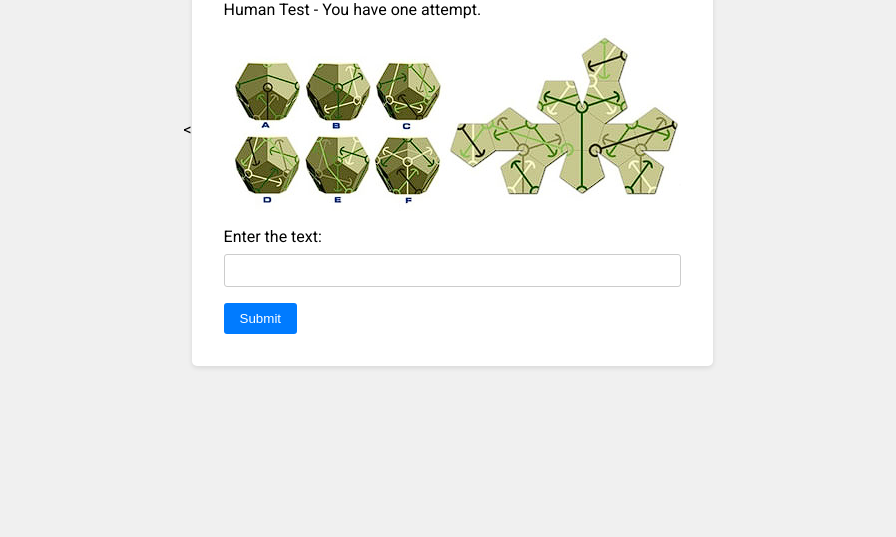
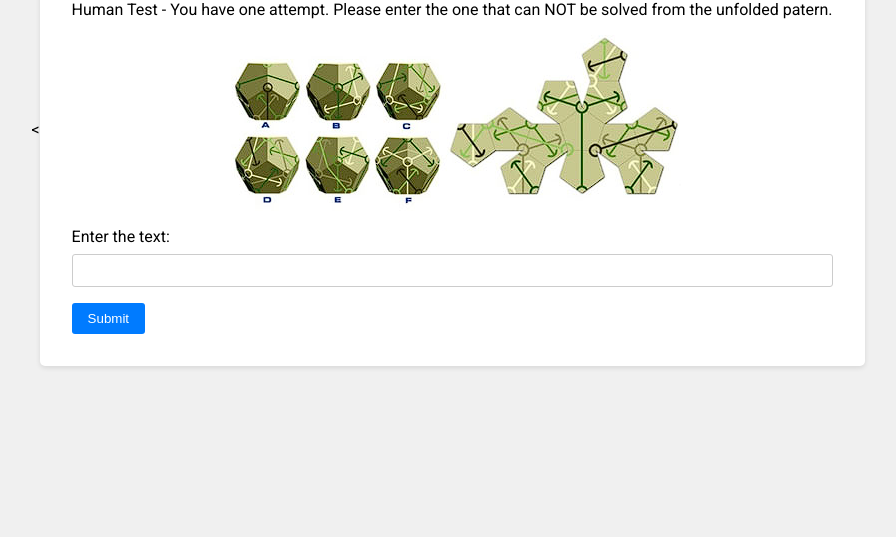
Before and after one commit to Rivercraft911/Rivercraft911.github.io, a plain HTML site: page index.html in a window 1280 px wide. Shown: the part 279-816 px from the top of the page, without its empty margins (192-1088 px from the left). Drawn offline with Linux system fonts and the light colour scheme.

Commit message:
Update index.html

```diff
--- a/index.html
+++ b/index.html
@@ -10,7 +10,7 @@
 <body>
     <div class="container">
         <h1>Captcha</h1>
-        <p>Human Test - You have one attempt.</p>
+        <p>Human Test - You have one attempt. Please enter the one that can NOT be solved from the unfolded patern. </p>
         <div class="captcha">
             <img src="silly.png" alt="Impossible Captcha">
         </div>
```
